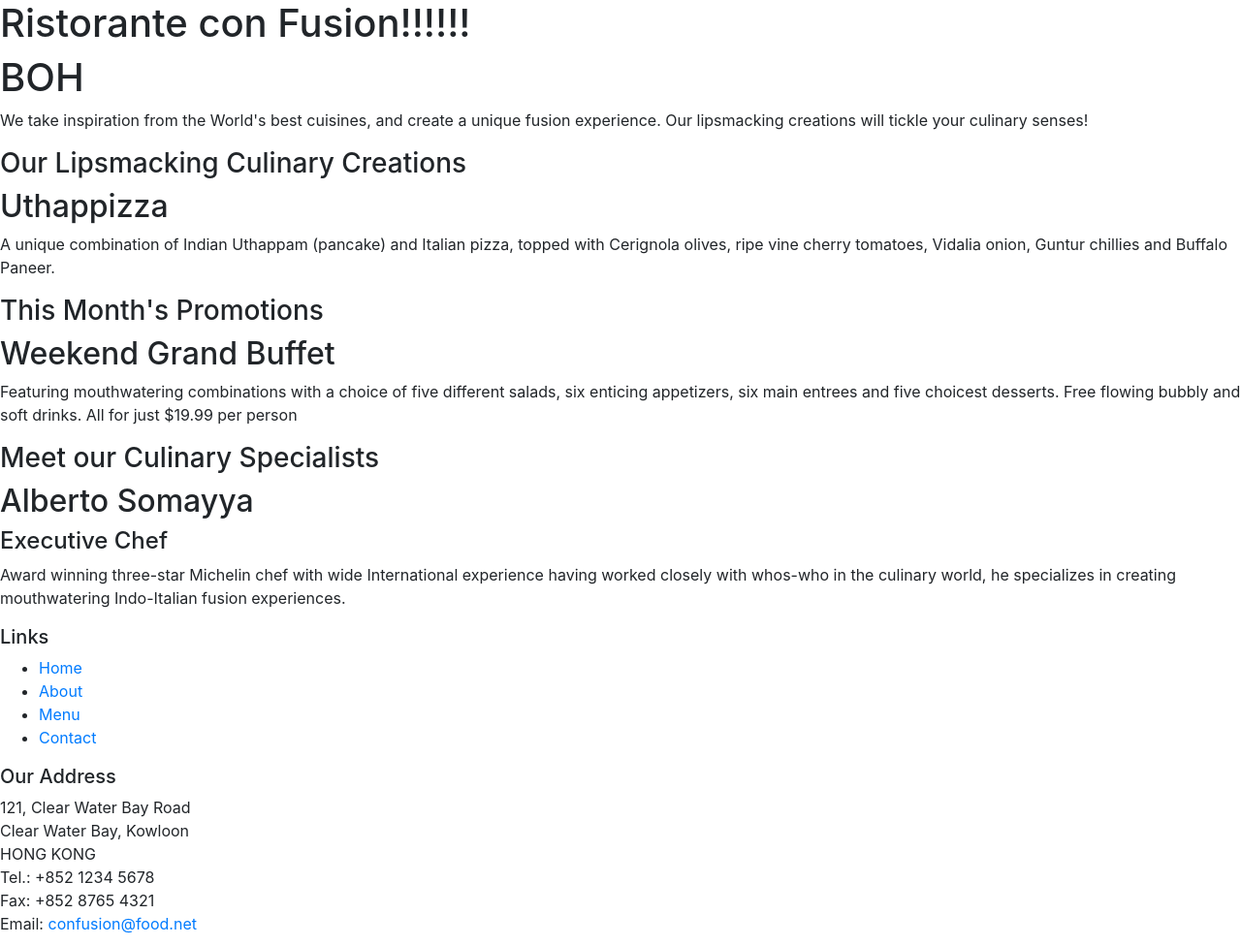
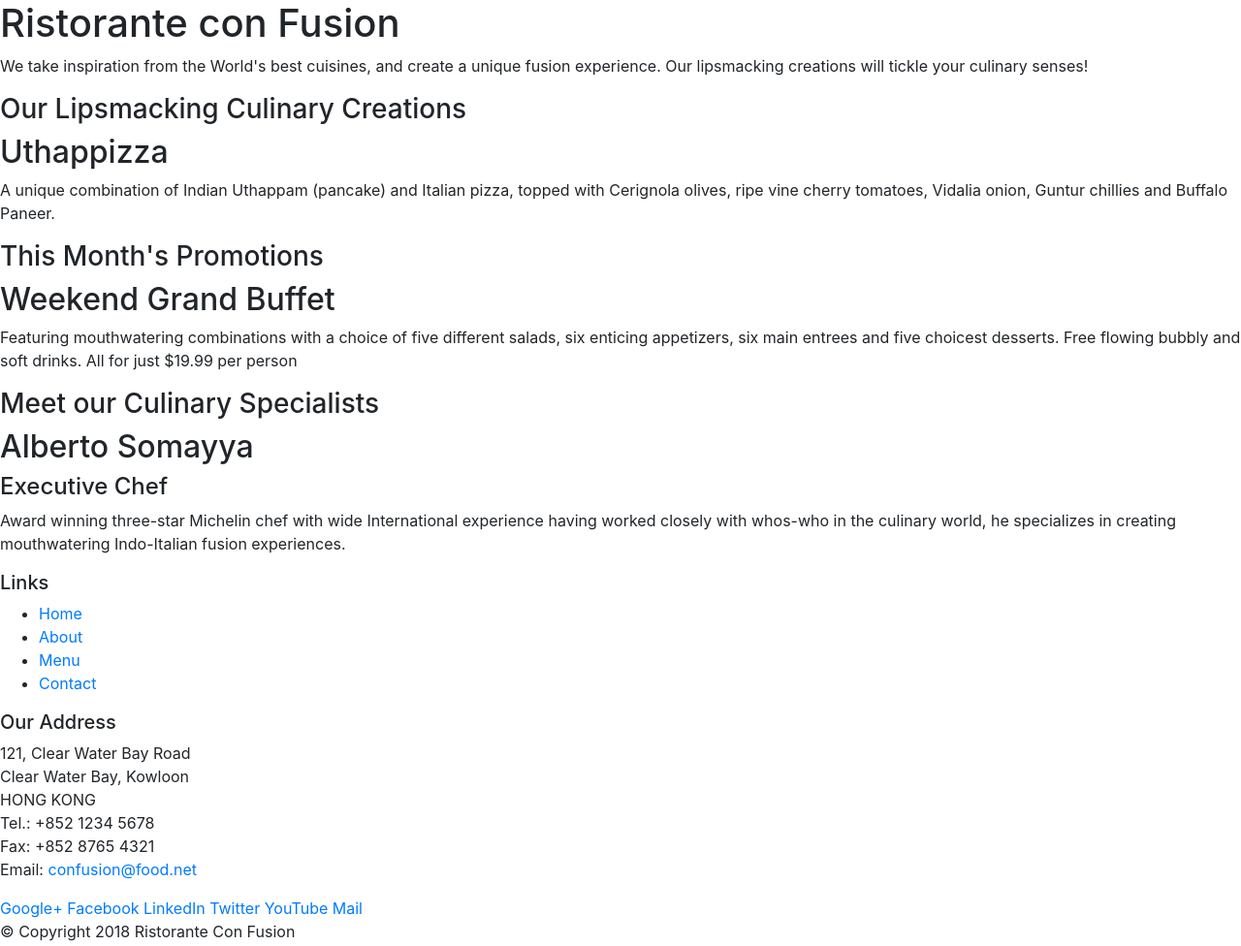
Before and after one commit to StefaniHajdini/conFusion, a website: page index.html in a window 1280 px wide. Shown: the top 976 px of the page at 97% size. Drawn offline with nearby package versions, Linux system fonts and the light colour scheme.

Commit message:
New Commit

```diff
--- a/index.html
+++ b/index.html
@@ -16,8 +16,7 @@
         <div>
             <div>
                 <div>
-                    <h1>Ristorante con Fusion!!!!!!</h1>
-                    <h1>BOH</h1>
+                    <h1>Ristorante con Fusion</h1>
                     <p>We take inspiration from the World's best cuisines, and create a unique fusion experience. Our lipsmacking creations will tickle your culinary senses!</p>
                 </div>
                 <div>
```
